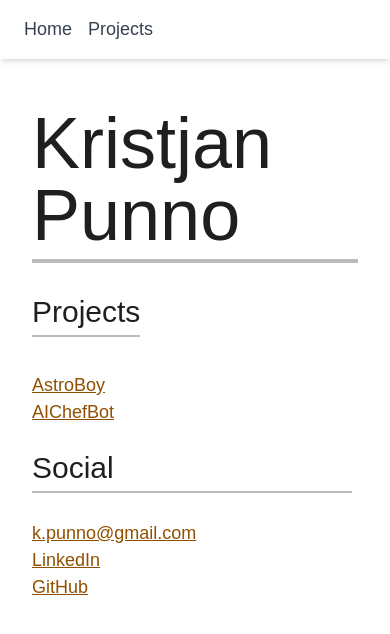
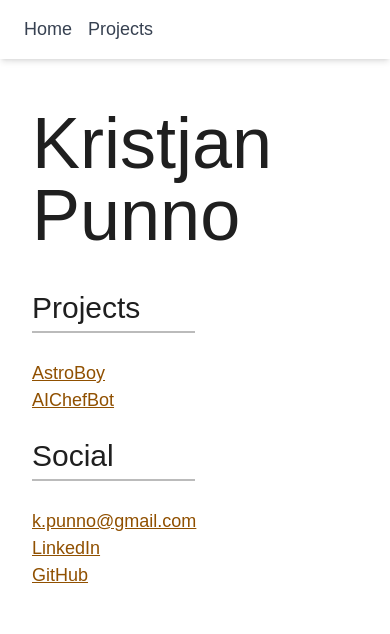
Before and after one commit to kpunno/kpunno-pf, a Next.js app: page / in a window 390 px wide. Shown: the top 634 px of the page. Built offline with nearby package versions, Linux system fonts and the light colour scheme.

Commit message:
update mobile functionalities, update formatting, update nav

```diff
--- a/src/app/layout.js
+++ b/src/app/layout.js
@@ -1,6 +1,6 @@
 import { Geist, Geist_Mono } from "next/font/google";
 import "./globals.css";
-import Sidepanel from "@/components/SidePanel";
+import Sidepanel from "@/components/Nav";
 
 const geistSans = Geist({
   variable: "--font-geist-sans",
--- a/src/app/page.js
+++ b/src/app/page.js
@@ -1,4 +1,4 @@
-'use client'
+"use client";
 
 // Client-side routing
 import Link from "next/link";
@@ -7,17 +7,17 @@ export default function Home() {
   return (
     <>
       {/* dark:text-white, bg-charcoal */}
-      <div>
+      <div className="flex items-center space-x-14">
         <h1 className="pb-2 text-[#1f1f1f]">Kristjan Punno</h1>
-        <hr className="border-t-2 border-[#BBB]" />
-        <hr className="border-t-2 border-[#BBB]" />
+        {/* Icon? */}
+        {/*<img className="h-[6rem] w-[6rem]" src="./favicon.ico" alt="Kristjan's icon" />*/}
       </div>
       <hr className="invisible py-2" />
       <hr className="invisible py-2" />
       <div>
-        <div className="inline-block">
-          <h2 className="pb-2 text-[#1f1f1f] inline-block">Projects</h2>
-          <hr className="border-t-2 border-[#BBB]" />
+        <div>
+          <h2 className="pb-2 text-[#1f1f1f]">Projects</h2>
+          <hr className="border-t-2 border-[#BBB] w-[50%]" />
         </div>
         <div>
           <p>
@@ -41,7 +41,7 @@ export default function Home() {
         </div>
         <div>
           <h2 className="pb-2 text-[#1f1f1f]">Social</h2>
-          <hr className="border-t-2 w-[20rem] border-[#BBB]" />
+          <hr className="border-t-2 border-[#BBB] w-[50%]" />
         </div>
         <div>
           <p>
--- a/src/app/projects/page.js
+++ b/src/app/projects/page.js
@@ -1,6 +1,5 @@
 // Client-side routing
 import Astroboy from "@/components/Astroboy";
-import Link from "next/link";
 
 export default function Projects() {
   return (
@@ -13,6 +12,7 @@ export default function Projects() {
       </div>
       <div className="flex flex-col [&_p]:py-2">
         <hr className="invisible py-2"/>
+        <hr className="invisible py-2" />
         {/* Astroboy Section */}
         <h2 id="astroboy">Astroboy</h2>
         <p>
@@ -62,13 +62,15 @@ export default function Projects() {
             skilldrick 6502js.
           </a>
           <br/>
-          <span className="italic text-[14px]">*Keyboard required to run Astroboy.</span>
+          <span className="italic text-[14px]">*Keyboard required to run Astroboy. No touchscreen! Sorry :(</span>
         </p>
         <hr className="invisible py-2"/>
 
         {/* AIChefBot section */}
+        <hr className="invisible py-2" />
         <hr className="border-t-2 border-[#BBB]" />
         <hr className="border-t-2 border-[#BBB]" />
+        <hr className="invisible py-2" />
         <hr className="invisible py-2" />
         <h2 id="aichefbot">AIChefBot</h2>
         <p>
--- a/src/components/SidePanel.js
+++ b/src/components/Nav.js
@@ -5,24 +5,17 @@ import { useState } from "react";
 import { usePathname } from "next/navigation";
 
 export default function Navbar() {
-
-  var pathname = usePathname().substring(1);
-  pathname = pathname.charAt(0).toUpperCase() + pathname.slice(1);
-  pathname = pathname == "" ? "Home" : pathname;
-
   return (
-    <nav className="bg-white bg-opacity-50 backdrop-blur-sm shadow-md px-6 py-4 sticky top-0 z-50">
+    <nav className="bg-white bg-opacity-10 backdrop-blur-sm shadow-md px-6 py-4 sticky top-0 z-50">
       <div className="flex justify-between items-center">
         <div className="md:flex space-x-4">
           <Link
-            onClick={() => setOpen(false)}
             href="/"
             className="text-gray-700 hover:text-[#FFAA00] transition-all"
           >
             Home
           </Link>
           <Link
-            onClick={() => setOpen(false)}
             href="/projects"
             className="text-gray-700 hover:text-[#FFAA00] transition-all"
           >
@@ -30,7 +23,6 @@ export default function Navbar() {
           </Link>
           {/*
           <Link
-            onClick={() => setOpen(false)}
             href="/about"
             className="text-gray-700 hover:text-[#FFAA00] transition-all"
           >
```
Also changed, not shown: 1 other file (tests, documents, lock files or other folders).
